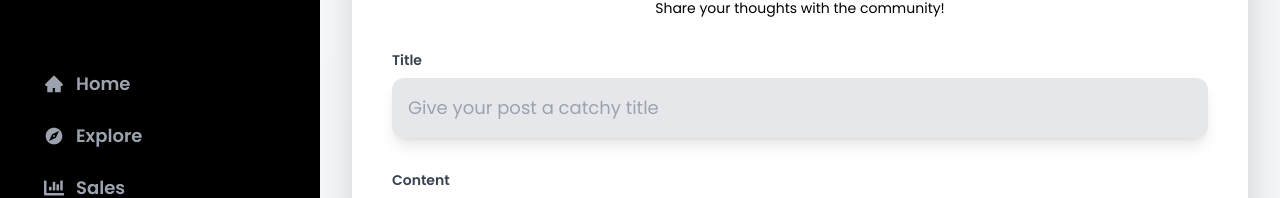
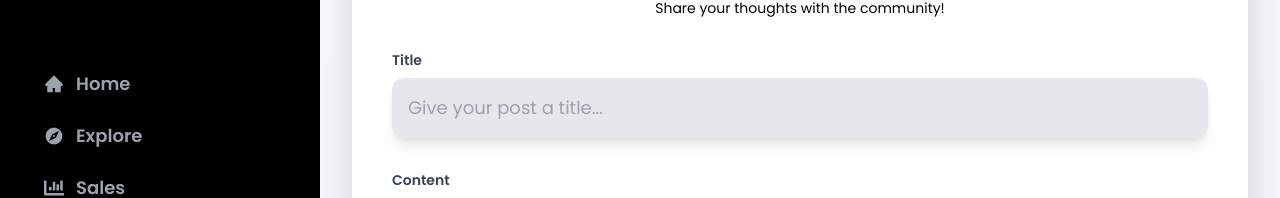
Before and after one commit to Wanjirusimiyu/Ujirani, a React (Create React App) app in the folder client/: page /post/new in a window 1280 px wide. Shown: the part 122-320 px from the top of the page. Built offline with nearby package versions, Linux system fonts and the light colour scheme.

Commit message:
Change the title placheolder text

```diff
--- a/client/src/pages/PostCard.js
+++ b/client/src/pages/PostCard.js
@@ -87,7 +87,7 @@ const PostCard = () => {
                   value={title}
                   onChange={(e) => setTitle(e.target.value)}
                   className="mt-1 block font-poppins w-full rounded-xl border-gray-500 bg-gray-200 shadow-lg focus:border-green-400 focus:ring-green-400 p-4 text-lg transition-all duration-200"
-                  placeholder="Give your post a catchy title"
+                  placeholder="Give your post a title..."
                   required
                 />
               </div>
```
